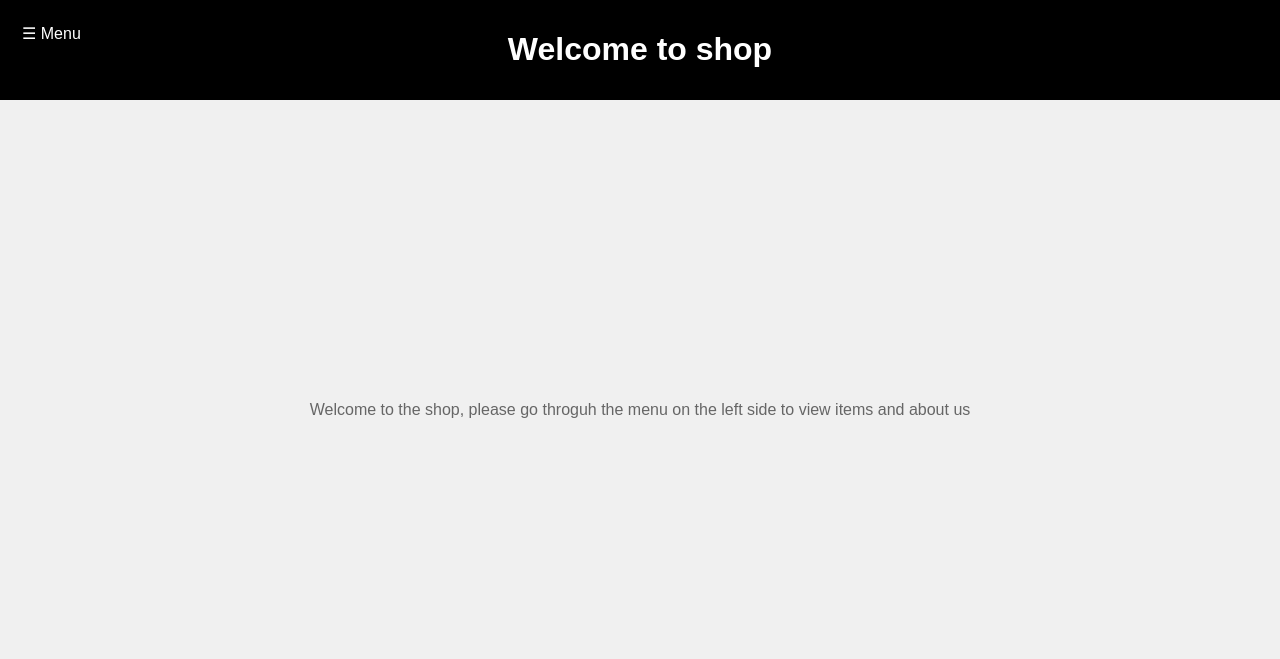
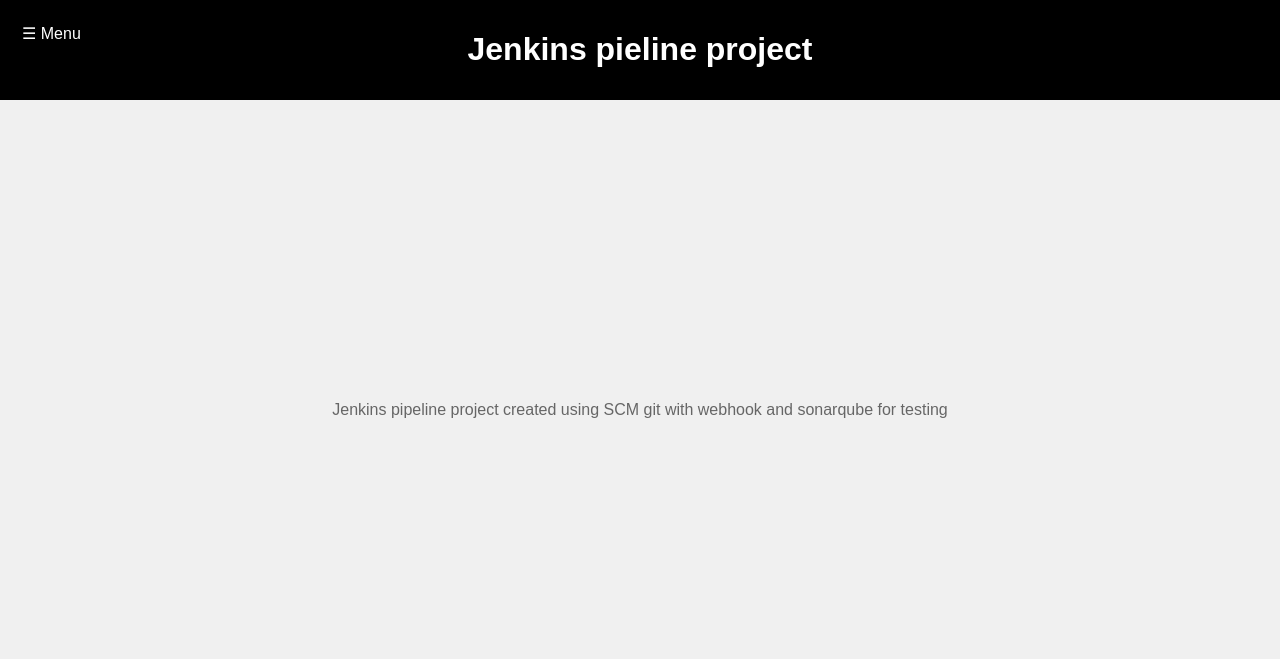
Before and after one commit to Ajayjohn96/project1, a Django app: page / in a window 1280 px wide. Shown: the top 659 px of the page. Run offline with Django 5.2, Linux system fonts and the light colour scheme.

Commit message:
Update index.html

```diff
--- a/templates/index.html
+++ b/templates/index.html
@@ -1,9 +1,9 @@
 {% extends "default.html" %}
 
 {% block header%}
-Welcome to shop
+Jenkins pieline project
 {% endblock%}
 
 {% block main%}
-Welcome to the shop, please go throguh the menu on the left side to view items and about us
+Jenkins pipeline project created using SCM git with webhook and sonarqube for testing
 {% endblock %}
```
